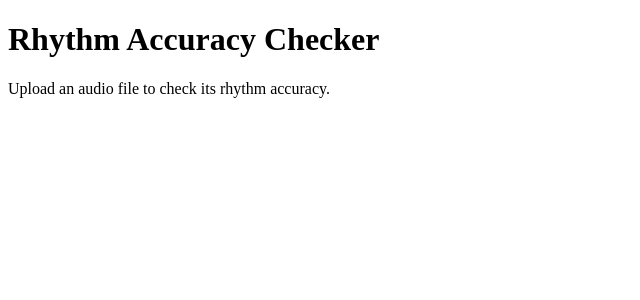
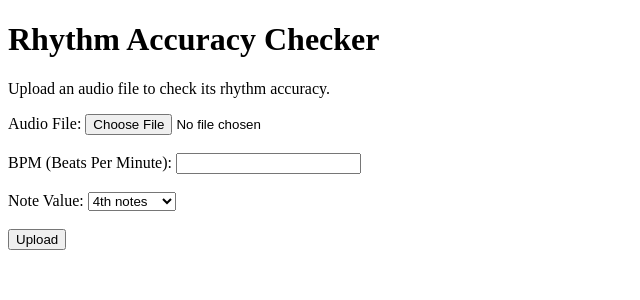
Before and after one commit to jiei-h/rhythm-accuracy-checker, a Flask app: page / in a window 1280 px wide. Shown: the top 300 px of the page, without its empty margins (0-640 px from the left). Run offline with Flask 3, Linux system fonts and the light colour scheme.

Commit message:
Add file upload and analysis pipeline to Flask app; add .gitignore

```diff
--- a/app.py
+++ b/app.py
@@ -1,4 +1,6 @@
-from flask import Flask, render_template
+from flask import Flask, render_template, request
+import uuid
+from project import load_audio, get_duration, onset_detect, calculate_deviations, summarize, evaluate_stability, DeviationSummary
 
 app = Flask(__name__)
 
@@ -7,5 +9,24 @@ def index():
     return render_template("index.html")
 
 
+@app.route("/analyze", methods=["POST"])
+def analyze():
+    audio_file = request.files["audio_file"]
+    unique_filename = f"{uuid.uuid4()}_{audio_file.filename}"
+    audio_file.save(unique_filename)
+    bpm = int(request.form["bpm"])
+    note_value = int(request.form["note_value"])
+
+    y, sr = load_audio(unique_filename)
+    duration = get_duration(y, sr)
+    onsets = onset_detect(y, sr)
+    deviations = calculate_deviations(bpm, note_value, onsets, duration)
+    average, stdev, extreme, extreme_time = summarize(deviations, onsets)
+    judgment = evaluate_stability(stdev)
+    summary = DeviationSummary(average, stdev, extreme, extreme_time, judgment)
+
+    return render_template("result.html", audio_file=audio_file, bpm=bpm, note_value=note_value, summary=summary)
+
+
 if __name__ == "__main__":
     app.run(debug=True)
--- a/templates/index.html
+++ b/templates/index.html
@@ -6,5 +6,23 @@
     <body>
         <h1>Rhythm Accuracy Checker</h1>
         <p>Upload an audio file to check its rhythm accuracy.</p>
+
+        <form action="/analyze" method="post" enctype="multipart/form-data">
+            <label for="audio_file">Audio File:</label>
+            <input type="file" id="audio_file" name="audio_file" accept="audio/*" required><br><br>
+
+            <label for="bpm">BPM (Beats Per Minute):</label>
+            <input type="number" id="bpm" name="bpm" min="1" step="1" required><br><br>
+
+            <label for="note_value">Note Value:</label>
+            <select id="note_value" name="note_value" required>
+                <option value="4">4th notes</option>
+                <option value="8">8th notes</option>
+                <option value="16">16th notes</option>
+                <option value="32">32nd notes</option>
+            </select><br><br>
+
+            <button type="submit">Upload</button>
+        </form>
     </body>
 </html>
```
Also changed, not shown: templates/result.html (added, +17 -0 lines), 1 other file.
